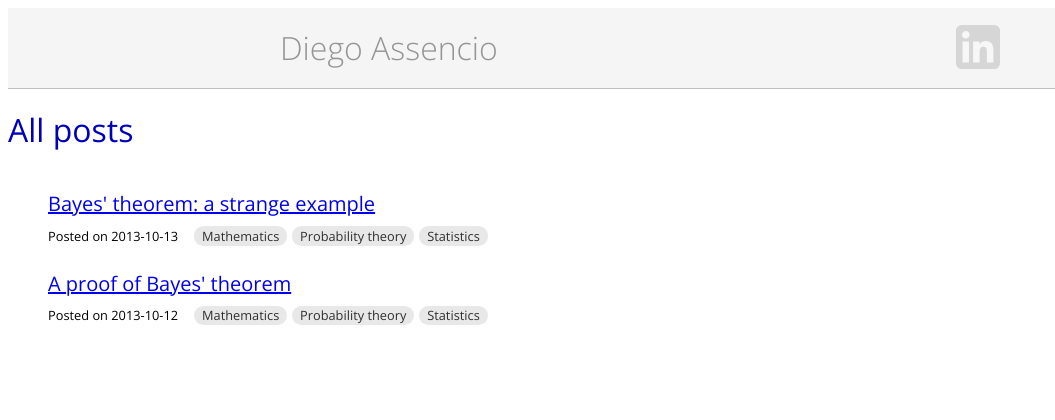
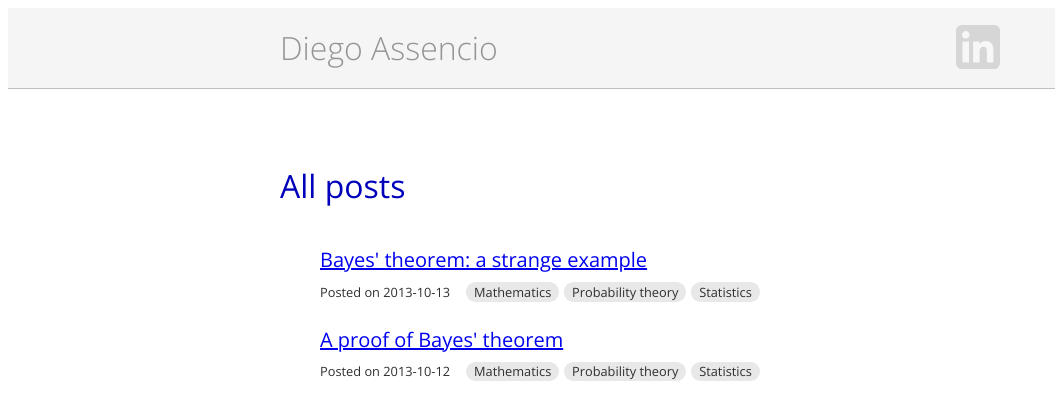
Before and after one commit to dassencio/blog, a Vue app: page / in a window 1280 px wide. Shown: the top 420 px of the page, without its empty margins (0-1055 px from the left). Built offline with nearby package versions, Linux system fonts and the light colour scheme.

Commit message:
Add post header

```diff
--- a/src/App.vue
+++ b/src/App.vue
@@ -1,9 +1,31 @@
 <template>
   <NavBar />
-  <RouterView />
+  <main class="view">
+    <PostHeader v-if="post" :post="post" />
+    <RouterView />
+  </main>
 </template>
 
 <script setup lang="ts">
-import { RouterView } from "vue-router";
+import { computed } from "vue";
+import { useRoute } from "vue-router";
 import NavBar from "@/components/NavBar.vue";
+import PostHeader from "@/components/PostHeader.vue";
+import posts from "@/posts";
+
+const route = useRoute();
+const post = computed(() => posts.find((post) => post.id === route.name));
 </script>
+
+<style scoped lang="scss">
+$base-length: $view-paragraph-font-size;
+
+.view {
+  color: $view-text-color-normal;
+  font-size: $base-length;
+  margin: 0 auto;
+  max-width: 100%;
+  padding: (3.5 * $base-length) $base-length;
+  width: $desktop-width-mode;
+}
+</style>
--- /dev/null
+++ b/src/components/PostHeader.vue
@@ -0,0 +1,33 @@
+<template>
+  <header class="header">
+    <h1 class="header__title">{{ props.post.title }}</h1>
+    <PostHeaderSeparator class="header__separator" />
+    <PostDetails :post="post" />
+  </header>
+</template>
+
+<script setup lang="ts">
+import PostDetails from "@/components/PostDetails.vue";
+import PostHeaderSeparator from "@/components/PostHeaderSeparator.vue";
+import type { Post } from "@/types";
+
+const props = defineProps<{
+  post: Post;
+}>();
+</script>
+
+<style scoped lang="scss">
+$base-length: $view-paragraph-font-size;
+
+.header {
+  margin-bottom: 1.5 * $base-length;
+  &__title {
+    color: $view-title-color;
+    font-size: 1.6 * $base-length;
+    line-height: 2.1 * $base-length;
+  }
+  &__separator {
+    margin: (0.5 * $base-length) 0;
+  }
+}
+</style>
--- /dev/null
+++ b/src/components/PostHeaderSeparator.vue
@@ -0,0 +1,24 @@
+<template>
+  <div class="separator">
+    <span class="separator__top-line"></span>
+    <span class="separator__bottom-line"></span>
+  </div>
+</template>
+
+<style scoped lang="scss">
+$base-length: $view-paragraph-font-size;
+
+.separator {
+  display: block;
+  &__top-line {
+    background-color: $view-separator-primary-color;
+    display: block;
+    height: rem(1px);
+  }
+  &__bottom-line {
+    background-color: $view-separator-secondary-color;
+    display: block;
+    height: rem(1px);
+  }
+}
+</style>
--- a/src/global.scss
+++ b/src/global.scss
@@ -45,5 +45,7 @@ $view-label-background-color-active: #dddddd;
 $view-label-background-color-normal: #e8e8e8;
 $view-paragraph-font-size: rem(16px);
 $view-paragraph-line-height: 1.6;
+$view-separator-primary-color: #a8a8a8;
+$view-separator-secondary-color: #e8e8e8;
 $view-text-color-normal: #2f2f2f;
 $view-title-color: #0000bb;
```
